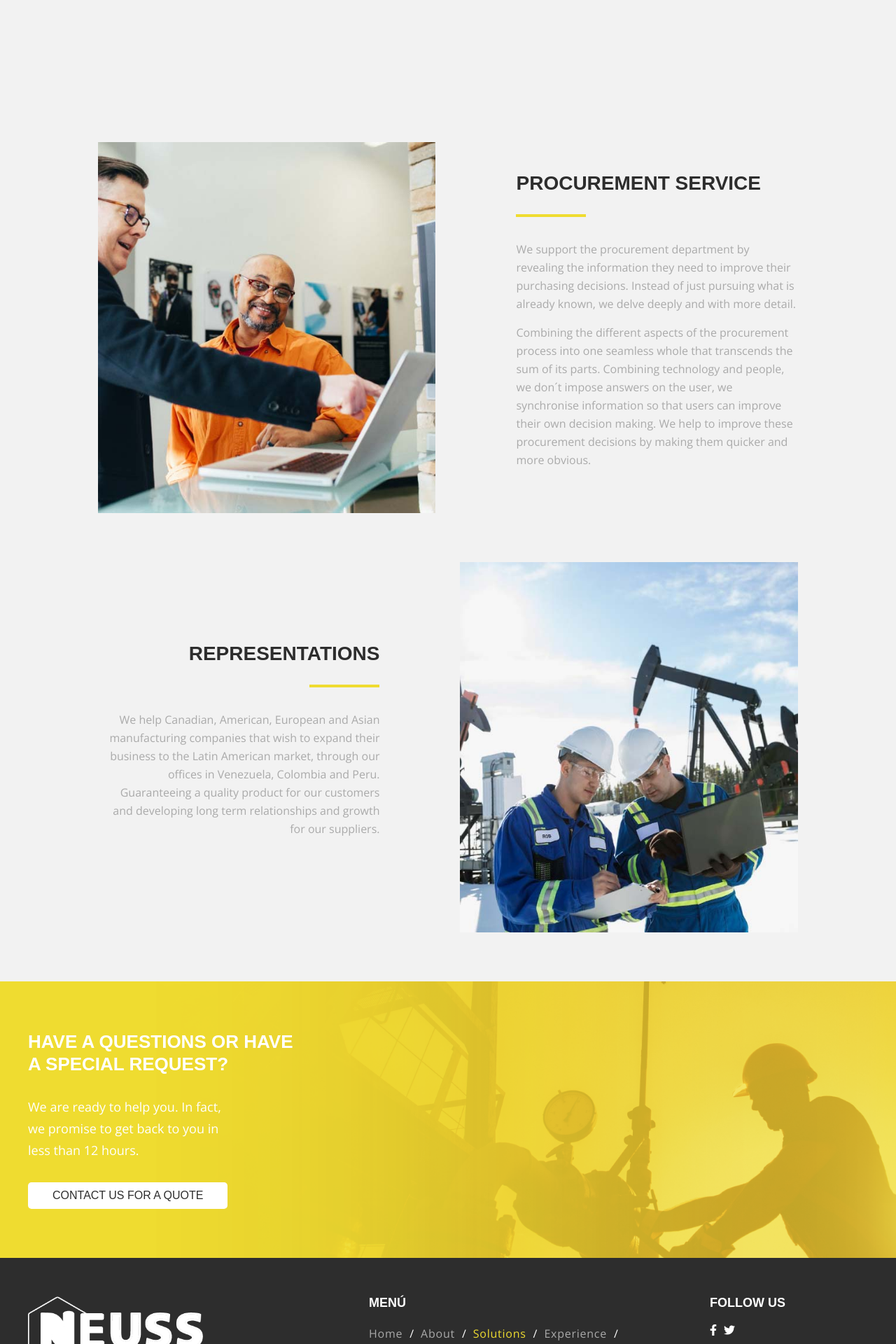
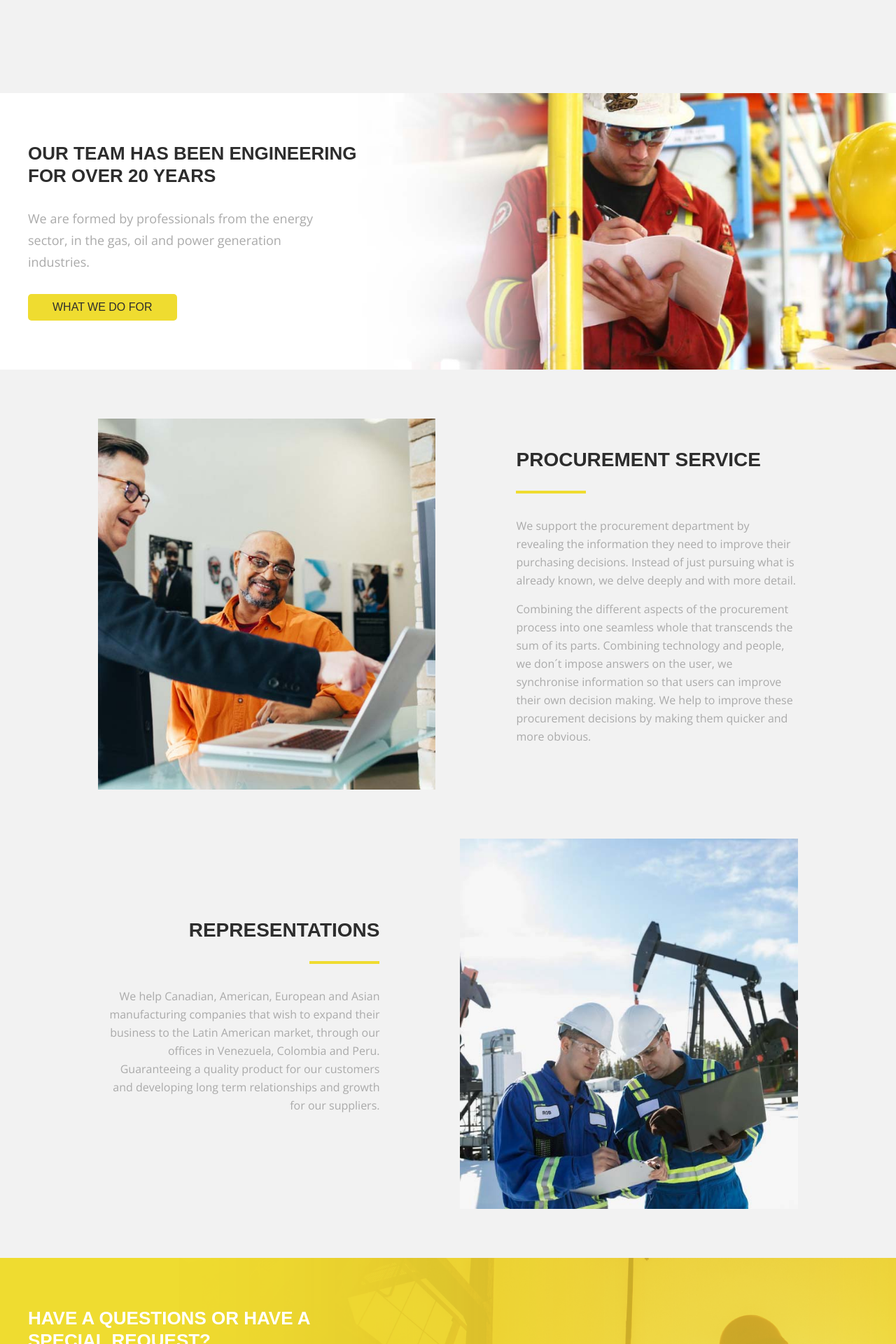
Before and after one commit to davecast/neussts, a Vue app: page /solutions in a window 1280 px wide. Shown: the part 1140-3060 px from the top of the page at 70% size. Built offline with nearby package versions, Linux system fonts and the light colour scheme; a web font is replaced by a local one.

Commit message:
Make call to action component for multiple proposals

```diff
--- a/src/App.vue
+++ b/src/App.vue
@@ -217,7 +217,7 @@ p {
   font-size: 26px;
   line-height: 32px;
   text-transform: uppercase;
-  max-width: 400px;
+  max-width: 470px;
 }
 
 .text--center {
@@ -274,6 +274,9 @@ p {
 .text__content--small {
   max-width: 300px;
 }
+.text__content--normal {
+  max-width: 450px;
+}
 
 .mt--x1 {
   margin-top: 10px;
--- /dev/null
+++ b/src/components/CallAction.vue
@@ -0,0 +1,44 @@
+<template>
+  <section class="callAction" :style="styleSection">
+    <div class="container container__full">
+      <div class="grid grid__1--1">
+        <div class="grid__item--pd pd__left--col">
+          <slot></slot>
+        </div>
+      </div>
+    </div>
+  </section>
+</template>
+
+<script>
+export default {
+  name: "CallContact",
+  props: {
+    backgroundImage: {
+      type: String
+    },
+    backgroundColor: {
+      type: String,
+      default: "#ffffff"
+    }
+  },
+  data() {
+    return {
+      styleSection: {
+        backgroundImage: this.backgroundImage
+          ? `url(${require(`@/assets/${this.backgroundImage}`)})`
+          : "",
+        backgroundColor: this.backgroundColor
+      }
+    };
+  }
+};
+</script>
+
+<style scoped>
+.callAction {
+  background-size: cover;
+  background-position: center;
+  background-repeat: no-repeat;
+}
+</style>
--- a/src/components/CallContact.vue
+++ /dev/null
@@ -1,40 +0,0 @@
-<template>
-  <DcSection
-    class="back--yellow"
-    backgroundImage="about/call__contact.png"
-    pd="0px"
-  >
-    <div class="container container__full">
-      <div class="grid grid__1--1">
-        <div class="grid__item--pd pd__left--col">
-          <h2 class="title__section text--white mb--x3">
-            HAVE A QUESTIONS OR HAVE A SPECIAL REQUEST?
-          </h2>
-          <p class="text--normal text--white text__content--small  mb--x3">
-            We are ready to help you. In fact, we promise to get back to you in
-            less than 12 hours.
-          </p>
-          <NeButton routeLink="/contact" align="left">
-            contact us for a quote
-          </NeButton>
-        </div>
-      </div>
-    </div>
-  </DcSection>
-</template>
-
-<script>
-import NeButton from "@/components/Button.vue";
-
-import DcSection from "@/layouts/DcSection";
-
-export default {
-  name: "CallContact",
-  components: {
-    DcSection,
-    NeButton
-  }
-};
-</script>
-
-<style scoped></style>
--- a/src/views/About.vue
+++ b/src/views/About.vue
@@ -166,7 +166,18 @@
         </div>
       </div>
     </DcSection>
-    <CallContact />
+    <CallAction backgroundImage="call__contact.png" backgroundColor="#efdc30">
+      <h2 class="title__section text--white mb--x3">
+        HAVE A QUESTIONS OR HAVE A SPECIAL REQUEST?
+      </h2>
+      <p class="text--normal text--white text__content--normal  mb--x3">
+        We are ready to help you. In fact, we promise to get back to you in less
+        than 12 hours.
+      </p>
+      <NeButton routeLink="/contact" align="left">
+        contact us for a quote
+      </NeButton>
+    </CallAction>
   </div>
 </template>
 
@@ -175,7 +186,8 @@ import Banner from "@/components/Banner.vue";
 import Title from "@/components/NeTitle.vue";
 import ImageContent from "@/components/ImageContent.vue";
 import Feature from "@/components/Feature.vue";
-import CallContact from "@/components/CallContact.vue";
+import CallAction from "@/components/CallAction.vue";
+import NeButton from "@/components/Button.vue";
 
 import DcSection from "@/layouts/DcSection.vue";
 
@@ -187,7 +199,8 @@ export default {
     Title,
     ImageContent,
     Feature,
-    CallContact
+    CallAction,
+    NeButton
   }
 };
 </script>
--- a/src/views/Solutions.vue
+++ b/src/views/Solutions.vue
@@ -44,6 +44,26 @@
         </div>
       </div>
     </DcSection>
+    <CallAction
+      backgroundImage="solutions/callexperiences.jpg"
+      backgroundColor="#ffffff"
+    >
+      <h2 class="title__section text--black mb--x3">
+        OUR TEAM HAS BEEN ENGINEERING FOR OVER 20 YEARS
+      </h2>
+      <p class="text--normal text--grey--c text__content--normal  mb--x3">
+        We are formed by professionals from the energy sector, in the gas, oil
+        and power generation industries.
+      </p>
+      <NeButton
+        routeLink="/experience"
+        align="left"
+        color="2d2d2d"
+        background="EFDC30"
+      >
+        what we do for
+      </NeButton>
+    </CallAction>
     <DcSection class="back--grey--c">
       <div class="container">
         <div class="grid grid__1--1 grid--2--12 grid__gap--35 mb--x7">
@@ -91,7 +111,18 @@
         </div>
       </div>
     </DcSection>
-    <CallContact />
+    <CallAction backgroundImage="call__contact.png" backgroundColor="#efdc30">
+      <h2 class="title__section text--white mb--x3">
+        HAVE A QUESTIONS OR HAVE A SPECIAL REQUEST?
+      </h2>
+      <p class="text--normal text--white text__content--normal  mb--x3">
+        We are ready to help you. In fact, we promise to get back to you in less
+        than 12 hours.
+      </p>
+      <NeButton routeLink="/contact" align="left">
+        contact us for a quote
+      </NeButton>
+    </CallAction>
   </div>
 </template>
 
@@ -99,7 +130,8 @@
 import Banner from "@/components/Banner.vue";
 import Title from "@/components/NeTitle.vue";
 import ImageContent from "@/components/ImageContent.vue";
-import CallContact from "@/components/CallContact.vue";
+import CallAction from "@/components/CallAction.vue";
+import NeButton from "@/components/Button.vue";
 
 import DcSection from "@/layouts/DcSection.vue";
 
@@ -110,7 +142,8 @@ export default {
     Title,
     ImageContent,
     DcSection,
-    CallContact
+    CallAction,
+    NeButton
   }
 };
 </script>
```
Also changed, not shown: src/assets/call__contact.png (renamed from src/assets/about/call__contact.png), src/assets/solutions/callexperiences.jpg (added).
